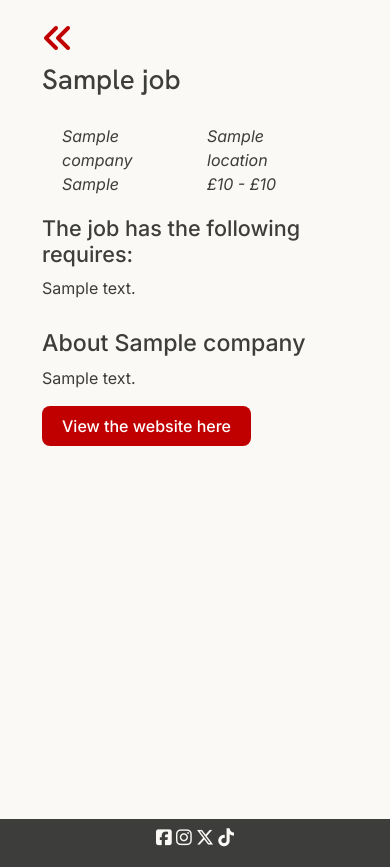
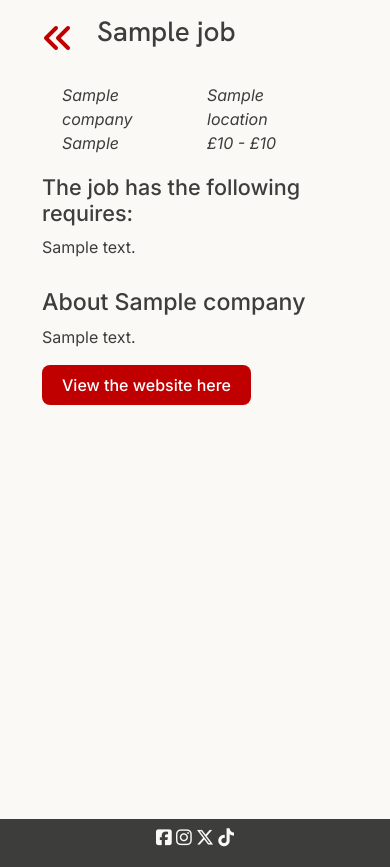
Before and after one commit to mturner1158/talent-hub, a Django app: template jobs/templates/jobs/job_detail.html in a window 390 px wide. Shown: the part 62-929 px from the top of the page. Run offline with Django 5.2, Linux system fonts and the light colour scheme; the template is opened without the code that fills it: most values are stand-ins (such as "Sample title", 1, 10 or a date in 2020); data that the repository does not hold is empty; some libraries are stand-ins or nearby versions.

Commit message:
added in responsiveness for job detail title on mobile

```diff
--- a/jobs/templates/jobs/job_detail.html
+++ b/jobs/templates/jobs/job_detail.html
@@ -7,16 +7,16 @@
 
 <div class="container">
     <div class="row">
-        <div class="d-flex align-items-center gap-3">
+        <div class="col-2 col-md-1">
             <a id="job-detail-back" href="{% url 'home' %}"><i class="fa-solid fa-angles-left"></i></a>
         </div>
-        <div class="mb-0">
+        <div class="col-10 col-md-11">
             <h1>{{ job.title }}</h1>
         </div>
     </div>
 </div>
 
-<!-- key job details in four columns -->
+<!-- key job details in four columns on large screens and 2x2 grid on small screens -->
 
 <div class="container">
     <div class="row key-job-details">
```
